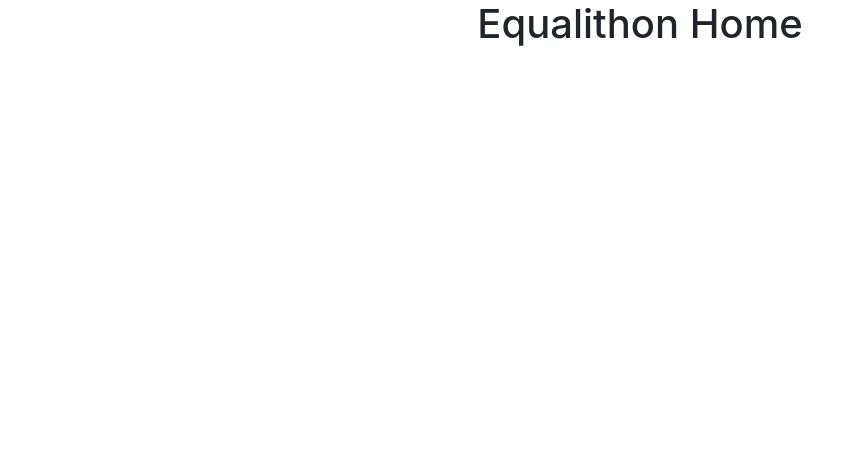
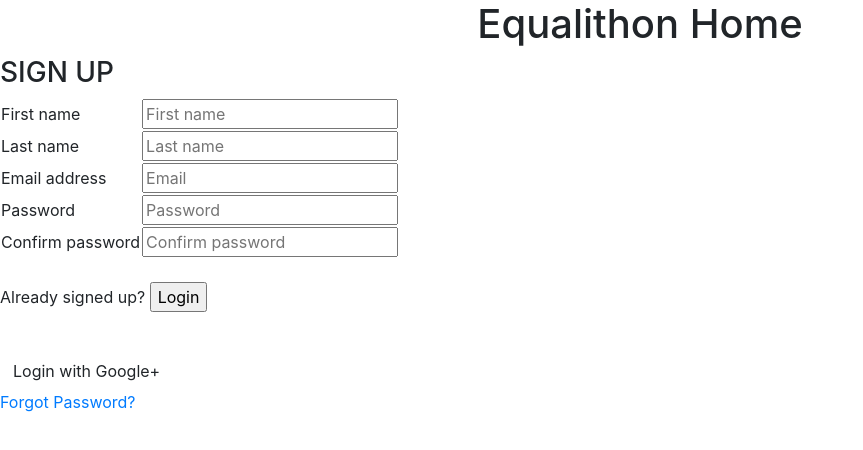
Before and after one commit to esteemcode/equalithon, a React (Create React App) app: page /signin in a window 1280 px wide. Shown: the top 450 px of the page, without its empty margins (0-863 px from the left). Built offline with nearby package versions, Linux system fonts and the light colour scheme.

Commit message:
Completed the skeletal html version of the Sign up form

```diff
--- a/src/App.js
+++ b/src/App.js
@@ -4,7 +4,7 @@ import SignIn from './components/SignIn';
 import ContactUs from './components/ContactUs';
 import Feedback from './components/Feedback';
 import './App.css';
-import RegistrationForm2 from './components/RegistrationForm2';
+
 
 function App() {
   return (
@@ -14,7 +14,7 @@ function App() {
         <Route path="/signin" exact component={SignIn} />
         <Route path="/contact" exact component={ContactUs} />
         <Route path="/feedback" exact component={Feedback} />
-        <Route path="/test-form" exact component={RegistrationForm2} />
+
       </Router>
     </div>
   );
--- a/src/components/SignIn.js
+++ b/src/components/SignIn.js
@@ -4,7 +4,37 @@ const SignIn = () => {
 
     return (
         <div>
-        </div>
+            <h3>SIGN UP</h3>
+        <form>
+            <table>
+                <tr>
+                    <td>First name</td>
+                    <td><input type="text" placeholder= "First name" name=""/></td>
+                </tr>
+                <tr>
+                    <td>Last name</td>
+                    <td><input type="text" placeholder= "Last name" name=""/></td>
+                </tr>
+                <tr>
+                    <td>Email address</td>
+                    <td><input type="mail" placeholder= "Email" name=""/></td>
+                </tr>
+                <tr>
+                    <td>Password</td>
+                    <td><input type="password" placeholder= "Password" name=""/></td>
+                </tr>
+                <tr>
+                    <td>Confirm password</td>
+                    <td><input type="password" placeholder= "Confirm password" name=""/></td>
+                </tr><br/>
+            </table>
+
+                <p>Already signed up? <input type="submit" value="Login"/></p><br/>
+
+                <a href="#" class="google btn"><i class="fa fa-google fa-fw"></i> Login with Google+ </a><br/>
+                <a href="">Forgot Password?</a>
+         </form>
+         </div>
 
     )
 }
```
Also changed, not shown: 1 other file (tests, documents, lock files or other folders).
